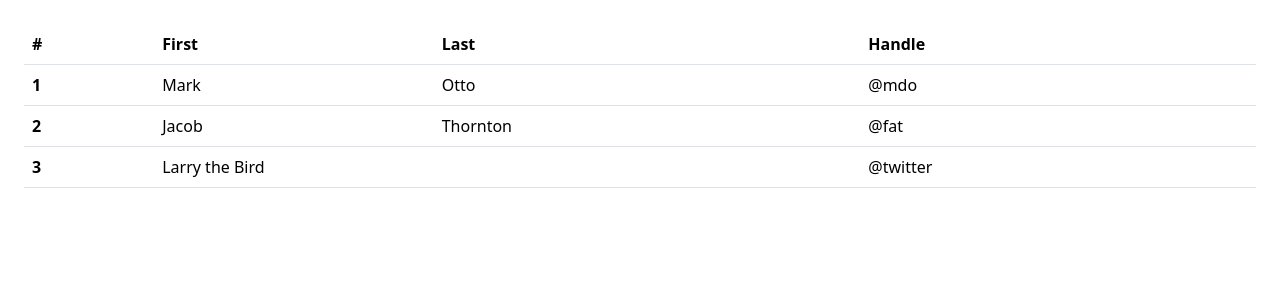
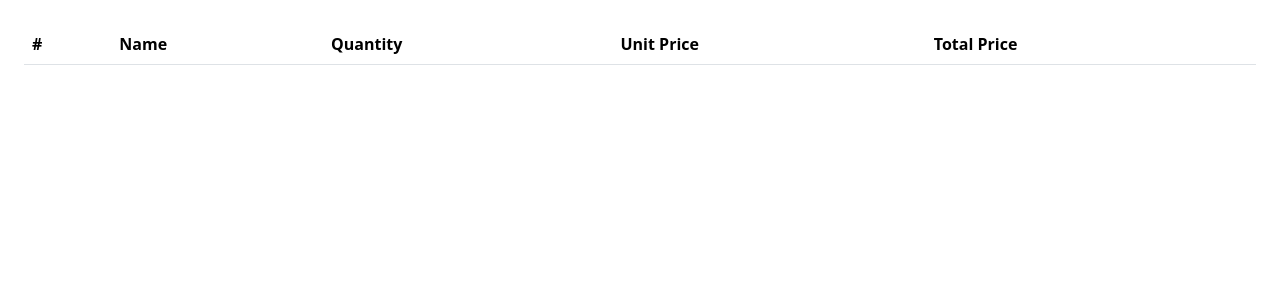
Before and after one commit to Bsh-1996/Django_Advanced, a Django app: page /orders/cart/ in a window 1280 px wide. Shown: the part 56-356 px from the top of the page. Run offline with Django 4.2, Linux system fonts and the light colour scheme; lists and menus that the app fills with data are empty.

Commit message:
cart detail

```diff
--- a/A/orders/cart.py
+++ b/A/orders/cart.py
@@ -1,3 +1,7 @@
+from home.models import Product
+
+
+
 
 CART_SESSION_ID = 'cart'
 
@@ -11,6 +15,16 @@ class Cart:
             cart = self.session[CART_SESSION_ID] = {}
         self.cart = cart
 
+    def __iter__(self):
+        product_ids = self.cart.keys()
+        products = Product.objects.filter(id__in=product_ids)
+        cart = self.cart.copy()
+        for product in products:
+            cart[str(product.id)]['product'] = product
+        for item in cart.values():
+            item['total_price'] = int(item['price']) * item['quantity']
+            yield item
+
     def add(self, product, quantity):
         product_id = str(product.id)
         if product_id not in self.cart:
--- a/A/orders/templates/orders/cart.html
+++ b/A/orders/templates/orders/cart.html
@@ -7,29 +7,22 @@
     <thead>
       <tr>
         <th scope="col">#</th>
-        <th scope="col">First</th>
-        <th scope="col">Last</th>
-        <th scope="col">Handle</th>
+        <th scope="col">Name</th>
+        <th scope="col">Quantity</th>
+        <th scope="col">Unit Price</th>
+        <th scope="col">Total Price</th>
       </tr>
     </thead>
     <tbody>
+      {% for item in cart %}
       <tr>
-        <th scope="row">1</th>
-        <td>Mark</td>
-        <td>Otto</td>
-        <td>@mdo</td>
+        <th scope="row">{{ forloop.counter }}</th>
+        <td>{{ item.product }}</td>
+        <td>{{ item.quantity }}</td>
+        <td>{{ item.price }}</td>
+        <td>{{ item.total_price }}</td>
       </tr>
-      <tr>
-        <th scope="row">2</th>
-        <td>Jacob</td>
-        <td>Thornton</td>
-        <td>@fat</td>
-      </tr>
-      <tr>
-        <th scope="row">3</th>
-        <td colspan="2">Larry the Bird</td>
-        <td>@twitter</td>
-      </tr>
+      {% endfor %}
     </tbody>
   </table>
 
--- a/A/orders/views.py
+++ b/A/orders/views.py
@@ -10,7 +10,8 @@ from . forms import CartAddForm
 
 class CartView(View):
     def get(self, request):
-        return render(request, 'orders/cart.html')
+        cart = Cart(request)
+        return render(request, 'orders/cart.html', {'cart': cart})
 
 class CartAddView(View):
     def post(self, request, product_id):
```
Also changed, not shown: A/db.sqlite3.
